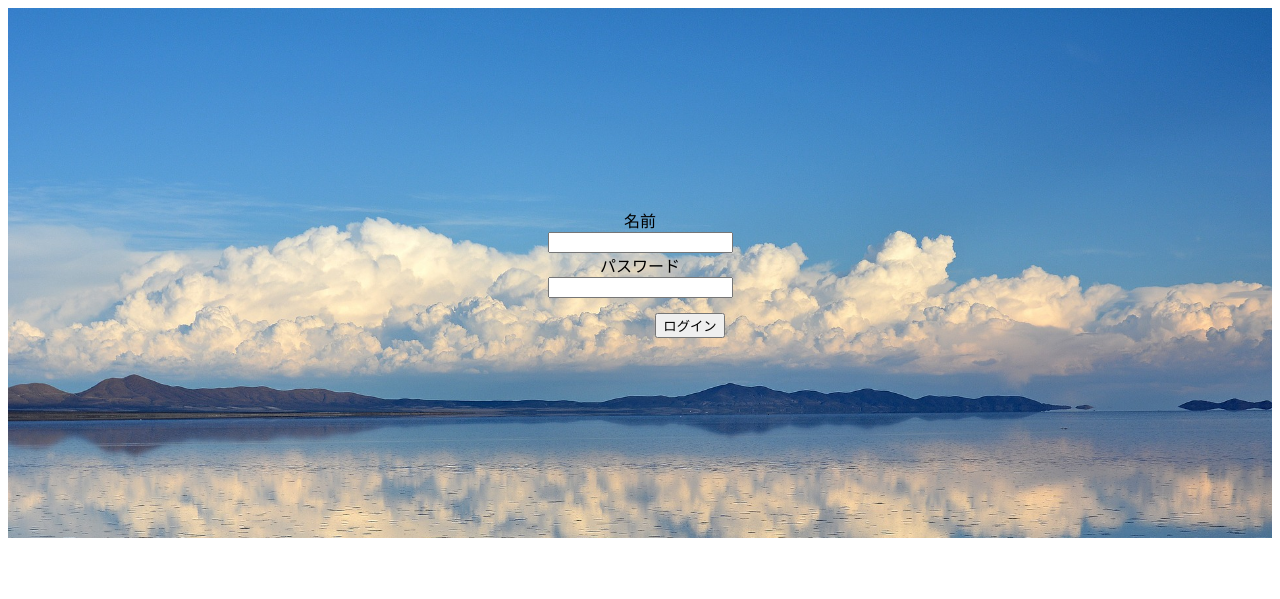
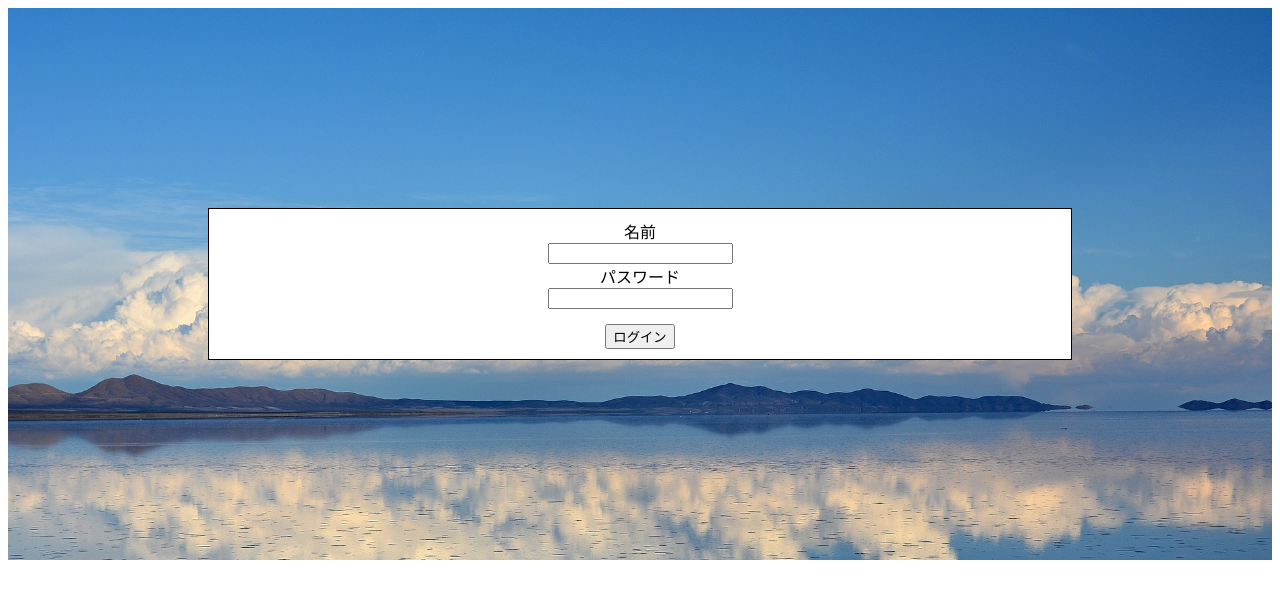
Before and after one commit to narumi-k/hitoiki, a Flask app: page /login in a window 1280 px wide. Shown: the top 599 px of the page. Run offline with Flask 2, Linux system fonts and the light colour scheme.

Commit message:
change login logout

```diff
--- a/static/css/style.css
+++ b/static/css/style.css
@@ -7,8 +7,8 @@
     background-image: url("../images/bolivia-1802042_1920.jpg");
 }
 
-.login_btn,.regist_btn {
-    margin-left: 100px;
+.login_btn,.regist_btn,.first_btn,.logout_btn {
+    text-align: center;
     margin-top: 15px;
 }
 
@@ -48,3 +48,10 @@ table th, table td {
 .radio_list {
     list-style: none;
 }
+
+.sub_container {
+    border: 1px solid black;
+    background-color: white;
+    padding-top: 10px;
+    padding-bottom: 10px;
+}
--- a/templates/login.html
+++ b/templates/login.html
@@ -2,6 +2,7 @@
 {% block content %}
 
 <div class="container">
+    <div class="sub_container">
     <form action="/login" method="POST">
         名前<br>
         <input type="text" name="name"><br>
@@ -9,6 +10,7 @@
         <input type="password" name="password"><br>
         <input type="submit" class="login_btn" name="save" value="ログイン">
     </form>
+    </div>
 </div>
 
 
--- a/templates/regist.html
+++ b/templates/regist.html
@@ -2,6 +2,7 @@
 {% block content %}
 
 <div class="container">
+    <div class="sub_container">
     <form action="/" method="POST">
         名前<br>
         <input type="text" name="name" ><br>
@@ -9,6 +10,8 @@
         <input type="password" name="password" class="password"><br>
         <input type="submit" class="regist_btn" name="save" value="登録">
     </form>
+        <input type="button" onclick="location.href='http://127.0.0.1:5000/login'" value="ログインはこちら" class="regist_btn">
+    </div>
 </div>
 
 {% endblock %}
--- a/templates/result.html
+++ b/templates/result.html
@@ -65,6 +65,8 @@
 
     </form>
 
+    <input type="button" class="logout_btn" value="ログアウト" onclick="location.href='/logout'">
+
 </div>
 
 {% endblock %}
```
Also changed, not shown: app.py (+1 -8 lines), hitoiki.db.
